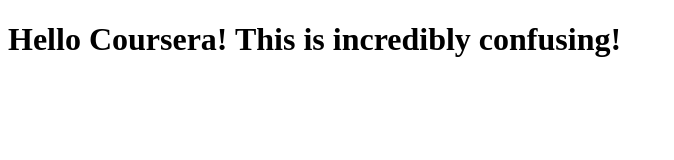
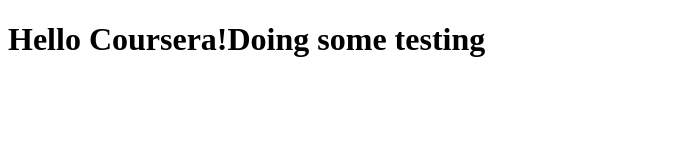
Before and after one commit to Evan7658/courseratest, a plain HTML site: page site/index.html in a window 1280 px wide. Shown: the whole page, without its empty margins (0-674 px from the left). Drawn offline with Linux system fonts and the light colour scheme.

Commit message:
making an update

```diff
--- a/site/index.html
+++ b/site/index.html
@@ -4,6 +4,6 @@
 	<title>Hello Coursera!</title>
 </head>
 <body>
-<h1>Hello Coursera! This is incredibly confusing!
+<h1>Hello Coursera!Doing some testing
 </body>
 </html>
```
